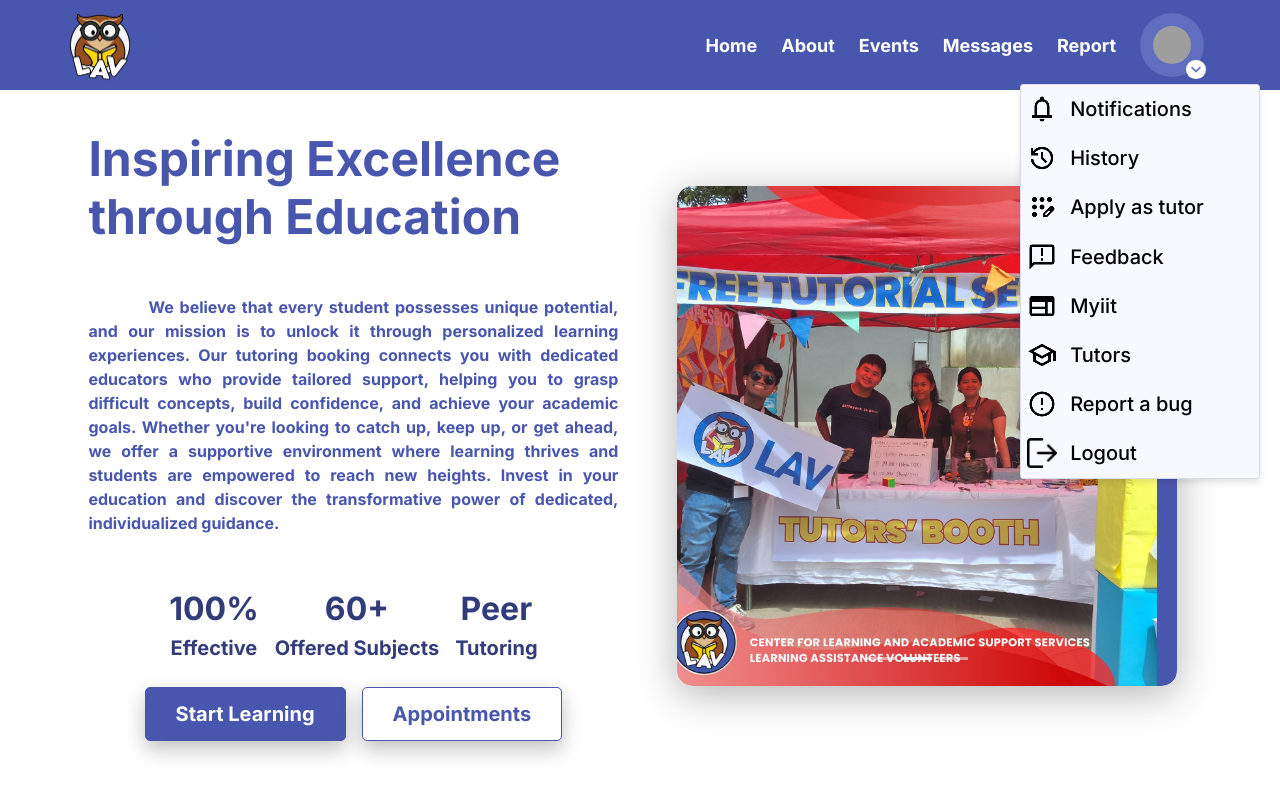
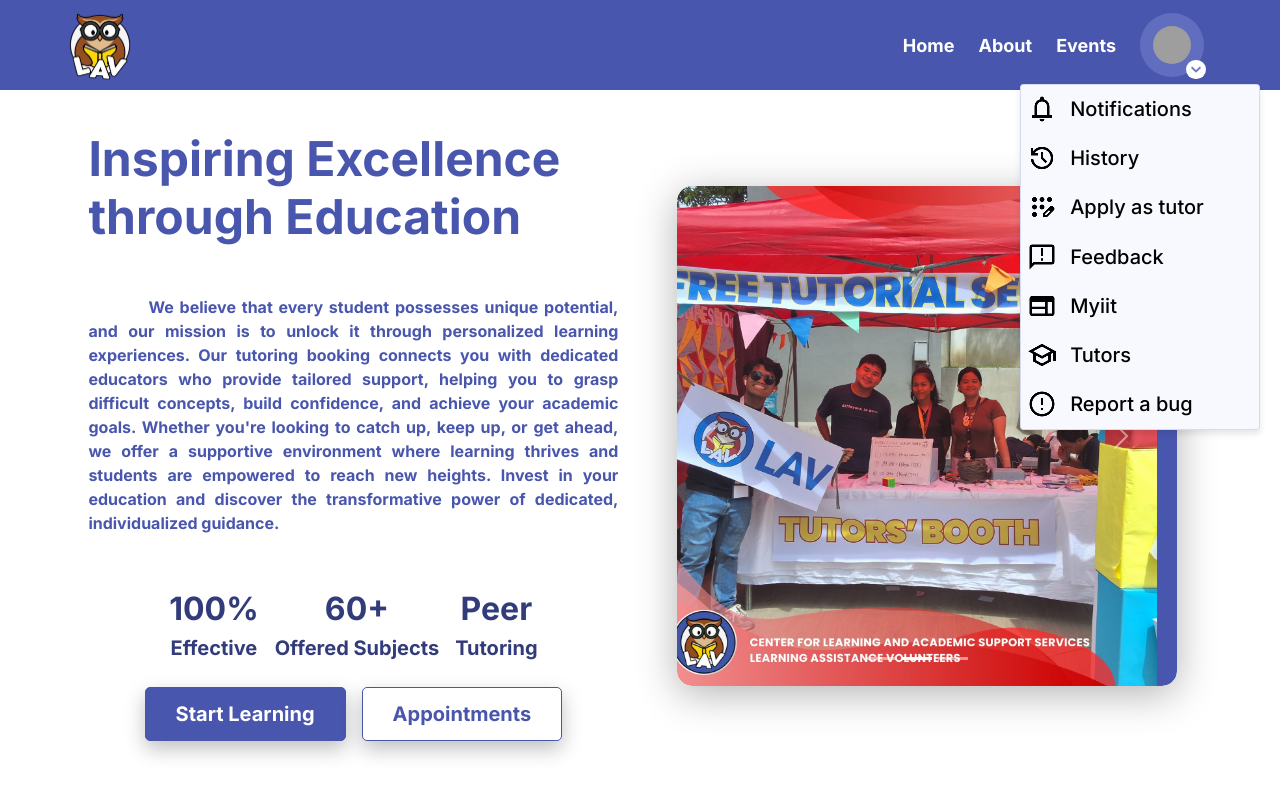
Before and after one commit to Operator-Syn/peer-tutoring-platform, a React (Vite) app in the folder views/: page / in a window 1280 px wide. Both pictures are taken after a click on the element 1172 px from the left and 45 px from the top of the page. Shown: the top 800 px of the page. Built offline with nearby package versions, Linux system fonts and the light colour scheme; no server answers; grey boxes are pictures that could not be loaded.

Commit message:
PTP-64 Hide Protected Buttons

```diff
--- a/views/src/components/ProtectedRoute.jsx
+++ b/views/src/components/ProtectedRoute.jsx
@@ -17,7 +17,6 @@ export default function ProtectedRoute() {
             setAuthChecked(true);
             if (user && user.registered_tutee === false) {
                 navigate("/AccountCreation");
-				console.log("Navigating to AccountCreation");
             }
         }
         check();
--- a/views/src/components/header.jsx
+++ b/views/src/components/header.jsx
@@ -24,7 +24,6 @@ function Header() {
     async function fetchUser() {
       const user = await loginCheck();
       setUser(user);
-      console.log("user.sub:", user?.sub); // This will print the user data
     }
     fetchUser();
   }, []);
@@ -152,6 +151,8 @@ function Header() {
                 Events
               </Link>
             </li>
+            {user && (
+              <>
                 <li className="nav-item">
                   <Link to="/Messages" className="nav-link" onClick={handleNavClick}>
                     Messages
@@ -162,6 +163,8 @@ function Header() {
                     Report
                   </Link>
                 </li>
+              </>
+            )}
           </ul>
         </div>
 
@@ -204,15 +207,15 @@ function Header() {
                 <p>
                   <img src={reportIcon} alt="Report a bug" /> Report a bug
                 </p>
-                <p
-                  onClick={() => {
+                {user && (
+                  <p onClick={() => {
                     setPopup(false);
                     handleNavClick();
                     window.location.href = `${import.meta.env.VITE_API_BASE_URL}/api/auth/logout`;
-                  }}
-                >
+                  }}>
                     <img src={logoutIcon} width={30} height={30} alt="Logout" /> Logout
                   </p>
+                )}
               </div>
             )}
           </div>
```
Lines whose indentation alone changed are shown as unchanged.
